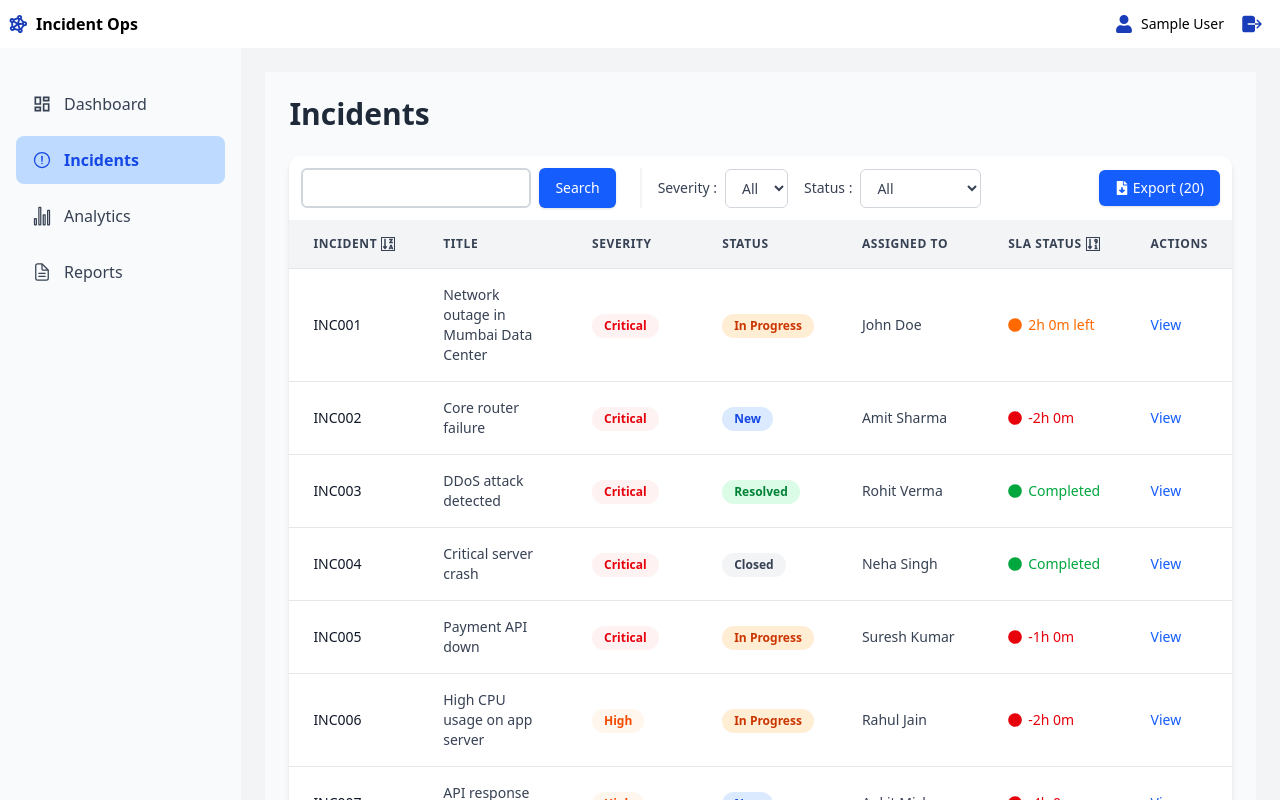
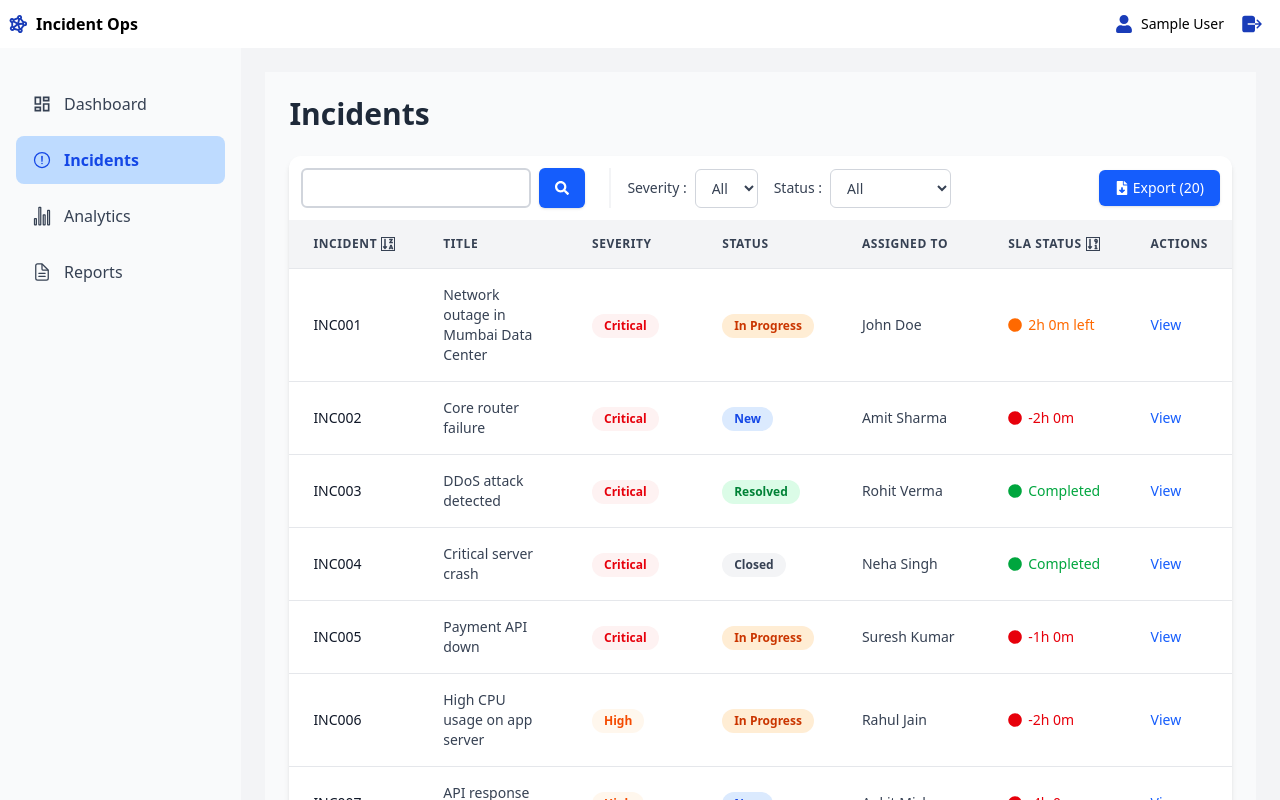
Before and after one commit to amirali72/Incident-Ops, a React (Vite) app: page /incidents in a window 1280 px wide. Shown: the top 800 px of the page. Built offline with nearby package versions, Linux system fonts and the light colour scheme; sample sign-in values are in the browser's storage.

Commit message:
Styling for buttons

```diff
--- a/src/pages/Incidents.jsx
+++ b/src/pages/Incidents.jsx
@@ -41,6 +41,8 @@ const Incidents = () => {
     }));
 
     const csv = Papa.unparse(csvData);
+
+    //download logic
     const blob = new Blob([csv], { type: "text/csv;charset=utf-8;" });
     const link = document.createElement("a");
     const url = URL.createObjectURL(blob);
@@ -76,7 +78,7 @@ const Incidents = () => {
                 className="bg-blue-600 hover:bg-blue-700 text-white mx-2 px-4 py-2 rounded-md text-sm font-medium transition duration-200 shadow-sm"
                 onClick={searchIncidents}
               >
-                Search
+                <FaSearch className="text-sm"/>
               </button>
 
               <div className="flex space-x-4 ml-4 pl-4 border-l-2 border-gray-100">
```
